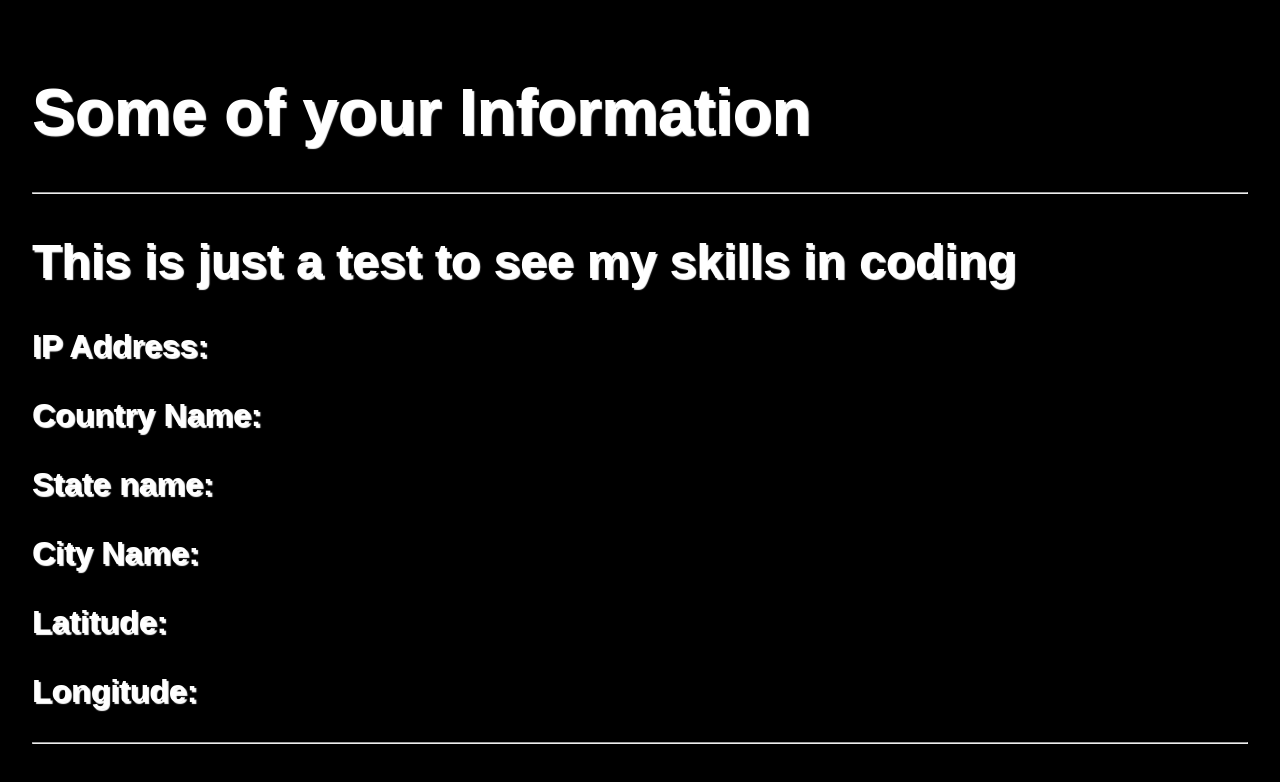
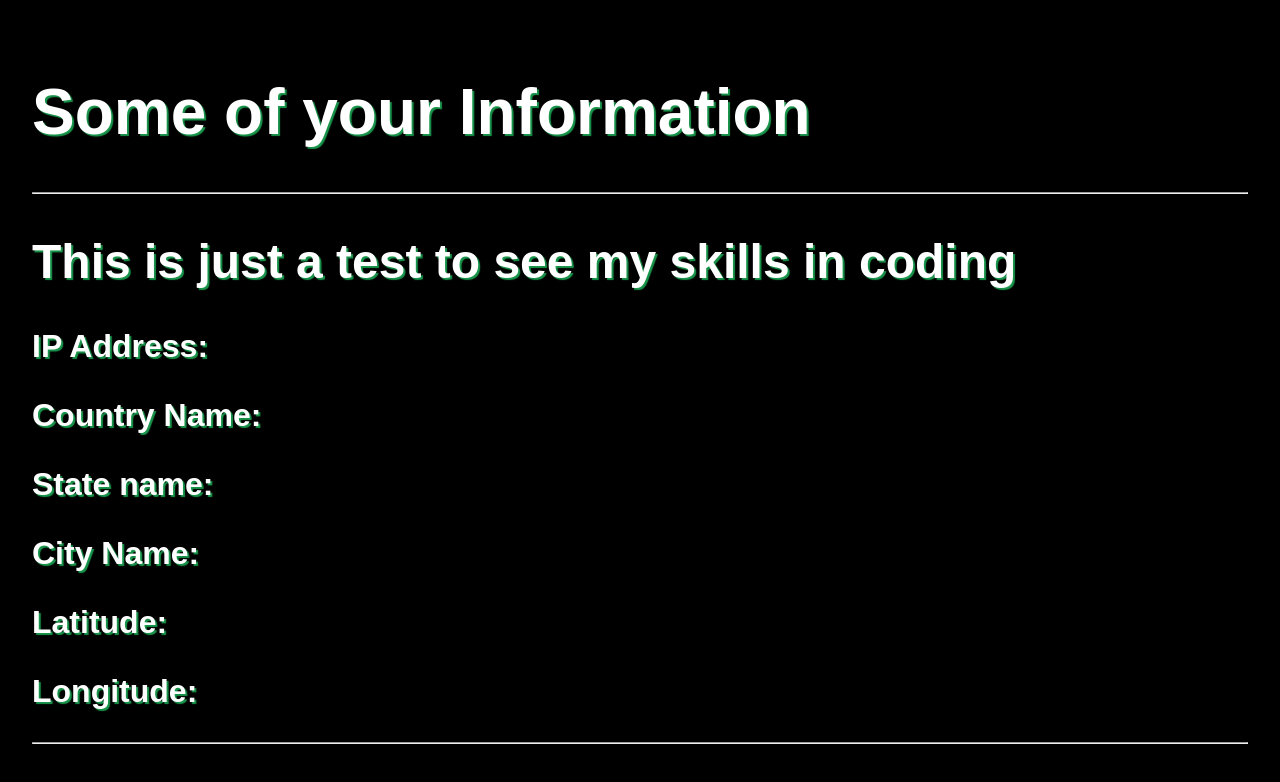
Before and after one commit to MDtowerz/ip, a plain HTML site: page index.html in a window 1280 px wide. Drawn offline with nearby package versions, Linux system fonts and the light colour scheme; no server answers.

Commit message:
Update index.html

```diff
--- a/index.html
+++ b/index.html
@@ -11,7 +11,7 @@
           color: white;
         }
         h1, h2, h3, p {
-          text-shadow: 2px 2px 1px rgba(255, 255, 255);
+          text-shadow: 2px 2px 1px rgba(25, 150, 75);
         }
         body {
           margin: 0;
```
